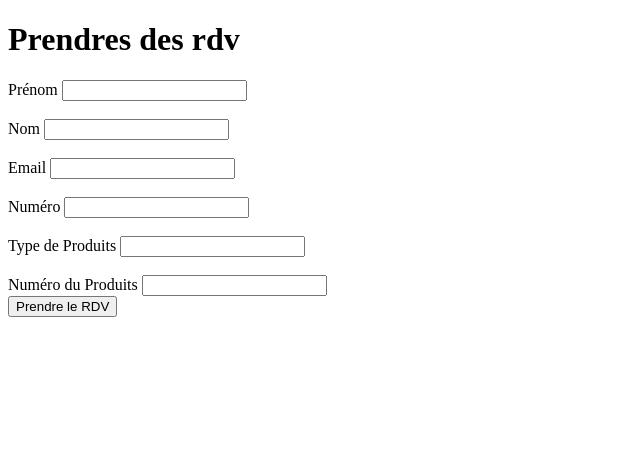
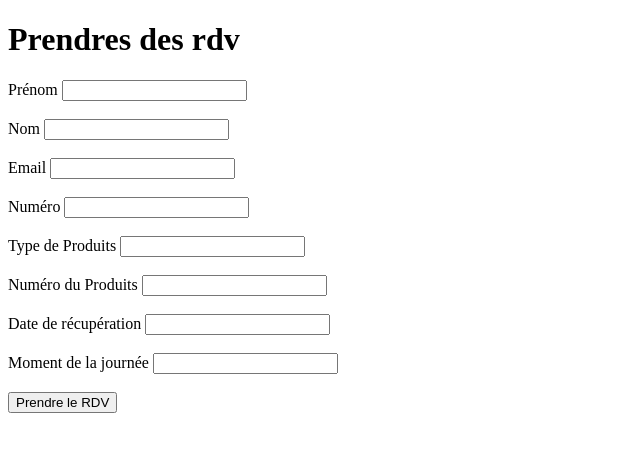
Before and after one commit to AsuraMoon/SAV_Symfo, a Symfony app: template templates/service/index.html.twig in a window 1280 px wide. Shown: the top 452 px of the page, without its empty margins (0-640 px from the left). Run offline with Twig, Linux system fonts and the light colour scheme; the template is opened without the code that fills it, so the values that code supplies are empty; form fields are guessed from the names that the template uses; some libraries are stand-ins or nearby versions.

```diff
--- a/templates/service/index.html.twig
+++ b/templates/service/index.html.twig
@@ -34,7 +34,15 @@
 <div class="form-group">
     <label for="">Numéro du Produits </label>
     {{ form_widget(formSAV.numProduct) }}
-</div>
+</div><br/>
+<div class="form-group">
+    <label for="">Date de récupération </label>
+    {{ form_widget(formSAV.date) }}
+</div><br/>
+<div class="form-group">
+    <label for="">Moment de la journée </label>
+    {{ form_widget(formSAV.dayMoment) }}
+</div><br/>
 <button type="submit">Prendre le RDV</button>
 
 
```
Also changed, not shown: src/Controller/ServiceController.php (+12 -0 lines), templates/service/service.html.twig (+6 -2 lines).
